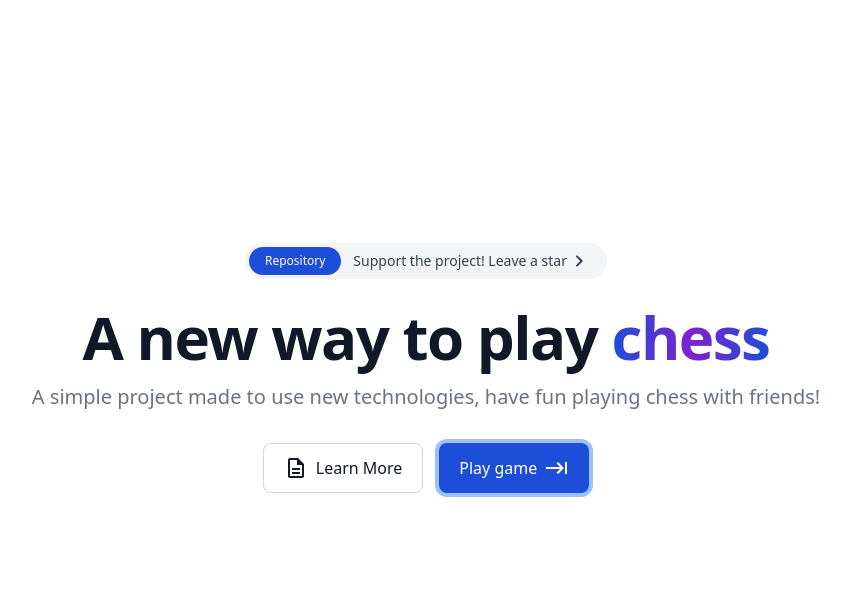
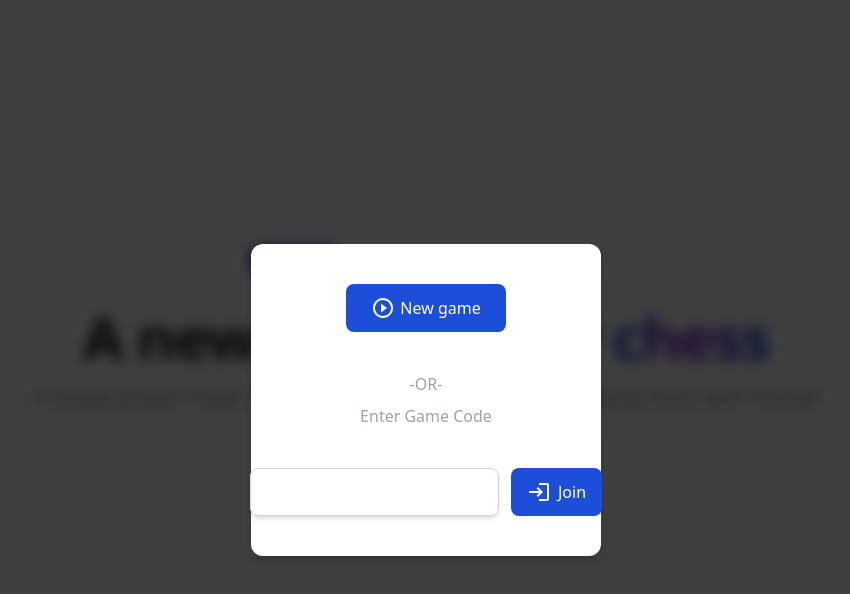
Before and after one commit to romulodm/go-chess, a React (Vite) app in the folder chess-game/: page / in a window 1280 px wide. Both pictures are taken after a click on the button "Play game". Shown: the top 594 px of the page, without its empty margins (214-1064 px from the left). Built offline with nearby package versions, Linux system fonts and the light colour scheme.

Commit message:
feat: lobby modal added

```diff
--- /dev/null
+++ b/chess-game/src/components/Lobby.jsx
@@ -0,0 +1,203 @@
+import React, { useState, useEffect } from "react";
+
+import generateRandomGameCode from "../scripts/generateGameCode";
+import io from 'socket.io-client';
+
+import Snackbar from '@mui/material/Snackbar';
+import MuiAlert from '@mui/material/Alert';
+import Slide from '@mui/material/Slide';
+import Modal from '@mui/material/Modal';
+import Box from '@mui/material/Box';
+import CircularProgress from '@mui/material/CircularProgress';
+
+import LoginOutlinedIcon from '@mui/icons-material/LoginOutlined';
+import PlayCircleOutlineOutlinedIcon from '@mui/icons-material/PlayCircleOutlineOutlined';
+
+const Alert = React.forwardRef(function Alert(props, ref) {
+  return <MuiAlert elevation={6} ref={ref} variant="filled" {...props} />;
+});
+
+function SlideTransition(props) {
+  return <Slide {...props} direction="up" />;
+}
+
+const style = {
+  position: 'absolute',
+  top: '50%',
+  left: '50%',
+  transform: 'translate(-50%, -50%)',
+  width: 350,
+  boxShadow: '0 4px 8px rgba(0, 0, 0, 0.1)',
+};
+
+const baseURL = 'http://127.0.0.1:800/';
+
+export default function Lobby(props) {
+
+    // Exibir loading (o círculo que fica rodando):
+    const [isLoading, setIsLoading] = useState(false);
+    //
+
+    // Para fechar o modal:
+    const [openAlert, setOpen] = useState(true);
+    const handleClose = () => {
+        setOpen(false);
+        props.setOpenLobby(false);
+    }
+    //
+
+    // Mensagens de alerta que são mostradas na parte inferior:
+    const [showAlertMessage, setShowAlertMessage] = useState(false); // Exibir ou não;
+    const [alertMessage, setAlertMessage] = useState(""); // Mensagem;
+    const [typeAlertMessage, setTypeAlertMessage] = useState(''); // Tipo da mensagem: success, error, warning ou info;
+
+    const handleAlertMessage = (type, message) => {
+        setShowAlertMessage(true);
+        setAlertMessage(message);
+        setTypeAlertMessage(type);
+
+        setTimeout(() => { setShowAlertMessage(false) }, 7000); // Fechar a mensagem;
+    };
+    //
+
+    // Código que será inserido pelo usuário:
+    const [gamecode, setGamecode] = useState("");
+    //
+
+    const handleNewGame = (e) => {
+        e.preventDefault;
+
+        var codeGenerated = generateRandomGameCode()
+
+        try {
+          setIsLoading(true);
+          const newSocket = io(`http://localhost:8000/join-room/${codeGenerated}`);
+          props.setWebSocket(newSocket);
+
+          newSocket.on('connect', () => {
+            handleAlertMessage('success','Conectado ao servidor WebSocket');
+            setIsLoading(false);
+            // Lógica adicional, se necessário
+          });
+
+        } catch (error) {
+            handleAlertMessage('error','Erro ao conectar ao servidor WebSocket:');
+            console.log(error)
+          setIsLoading(false);
+        }
+      };
+
+      const handleJoinGame =  (e) => {
+        e.preventDefault();
+
+        try {
+          setIsLoading(true);
+          const newSocket = io(`http://localhost:8000/join-room/${gamecode}`);
+          setSocket(newSocket);
+
+          newSocket.on('connect', () => {
+            handleAlertMessage('success','Conectado ao servidor WebSocket');
+            setIsLoading(false);
+          });
+
+        } catch (error) {
+            handleAlertMessage('error','Erro ao conectar ao servidor WebSocket:');
+            console.log(error)
+            setIsLoading(false);
+        }
+      };
+
+    return (
+    <Modal
+        open={openAlert}
+        onClose={handleClose}
+        style={{
+            display: 'flex',
+            alignItems: 'center',
+            justifyContent: 'center',
+            backgroundColor: 'rgba(0, 0, 0, 0.5)',
+            backdropFilter: 'blur(7px)',
+        }}
+        >
+        <>
+
+        <Snackbar
+            open={showAlertMessage}
+            severity="success"
+            TransitionComponent={SlideTransition}
+            anchorOrigin={{
+            vertical: "bottom",
+            horizontal: "center"
+            }}>
+            <Alert  severity={typeAlertMessage} sx={{ width: '100%' }}>
+            {alertMessage}
+            </Alert>
+        </Snackbar>
+
+        <Box sx={style}>
+
+        <div className="bg-white rounded-xl shadow-lg">
+
+
+            <div className="p-4 sm:p-4">
+                <form>
+                    <div className="grid gap-y-4">
+
+                        <React.Fragment>
+                            <div className="flex flex-col items-center bg-white text-gray-700 py-6 text-center">
+
+                                <button
+                                    onClick={(e) => handleNewGame}
+                                    className="inline-flex w-40 hover:bg-blue-600 justify-center items-center py-3 px-5 text-base font-medium text-center text-white rounded-lg bg-blue-700 hover:bg-primary-800 focus:ring-4 focus:ring-primary-300"
+                                >
+                                    <PlayCircleOutlineOutlinedIcon style={{marginRight: "5px"}}/>
+                                    New game
+                                </button>
+
+                                <p className="text-gray-400 mt-10">-OR-</p>
+
+                                <label className="text-gray-400 mt-2 mb-10">
+                                    Enter Game Code
+                                </label>
+
+                                <div className="flex flex-row w-60 align-center justify-center">
+                                    <div className="border border-1 rounded-lg border-gray-300 shadow-md bg-white  p-2 flex">
+                                    <input
+                                        className="game-code-lobby"
+                                        maxLength="7"
+                                        value={gamecode.toUpperCase()}
+                                        onChange={(e) => setGamecode(e.target.value)}
+                                    />
+                                    </div>
+                                    <button
+                                        onClick={(e) => handleJoinGame}
+                                        className="inline-flex ml-3 hover:bg-blue-600 bg-blue-700 justify-center items-center py-3 px-4 text-base font-medium text-center text-white rounded-lg bg-blue-700 focus:ring-4"
+                                    >
+                                        <LoginOutlinedIcon style={{marginRight: "7px"}}/>
+                                        Join
+                                    </button>
+                                </div>
+
+
+                            </div>
+                        </React.Fragment>
+
+                    </div>
+                </form>
+            </div>
+
+
+        </div>
+
+        <React.Fragment>
+            {isLoading && (
+            <Box sx={{ display: 'flex', justifyContent: 'center', marginTop: '15px' }}>
+                <CircularProgress color="primary" />
+            </Box>
+            )}
+        </React.Fragment>
+        </Box>
+        </>
+    </Modal>
+  )
+}
--- a/chess-game/src/pages/Home.jsx
+++ b/chess-game/src/pages/Home.jsx
@@ -1,10 +1,18 @@
+import { useState } from 'react';
+
 import KeyboardArrowRightRoundedIcon from '@mui/icons-material/KeyboardArrowRightRounded';
 import KeyboardTabIcon from '@mui/icons-material/KeyboardTab';
 import DescriptionOutlinedIcon from '@mui/icons-material/DescriptionOutlined';
+import Lobby from '../components/Lobby';
+
 export default function Home() {
+    const [openLobby, setOpenLobby] = useState(false);
+
+    const [webSocket, setWebSocket] = useState(false);
 
     return (
         <div className="bg-white h-screen flex items-center justify-center">
+
             <div className="py-8 px-4 mx-auto max-w-screen-xl text-center lg:py-16 lg:px-12">
                 <a href="https://github.com/romulodm/go-chess-ws" target='_blank' className="inline-flex ustify-between items-center py-1 px-1 pr-4 mb-7 text-sm text-gray-700 bg-gray-100 rounded-full hover:bg-gray-200" role="alert">
                     <span className="text-xs bg-blue-700 rounded-full text-white px-4 py-1.5 mr-3">
@@ -36,6 +44,7 @@ export default function Home() {
 
                 <button
                     className="inline-flex hover:bg-blue-600 justify-center items-center py-3 px-5 text-base font-medium text-center text-white rounded-lg bg-blue-700 hover:bg-primary-800 focus:ring-4 focus:ring-primary-300"
+                    onClick={() => setOpenLobby(true)}
                 >
                     Play game
                     <KeyboardTabIcon style={{marginLeft: '8px'}}/>
@@ -43,6 +52,9 @@ export default function Home() {
 
                 </div>
             </div>
+
+            {openLobby && <Lobby setOpenLobby={setOpenLobby} webSocket={webSocket} setWebSocket={setWebSocket}/>}
+
         </div>
     )
-}
+};
--- /dev/null
+++ b/chess-game/src/scripts/generateGameCode.js
@@ -0,0 +1,14 @@
+function generateRandomGameCode() {
+    let gameCode = "";
+
+    const possibleCharacters = "ABCDEFGHIJKLMNOPQRSTUVWXYZ0123456789";
+    for (let i = 0; i < 6; i++) {
+        const randomIndex = Math.floor(Math.random() * 10);
+        const randomDigit = possibleCharacters[randomIndex];
+        code += randomDigit;
+    }
+
+    return gameCode;
+};
+
+export default generateRandomGameCode;
```
Lines whose indentation alone changed are shown as unchanged.
